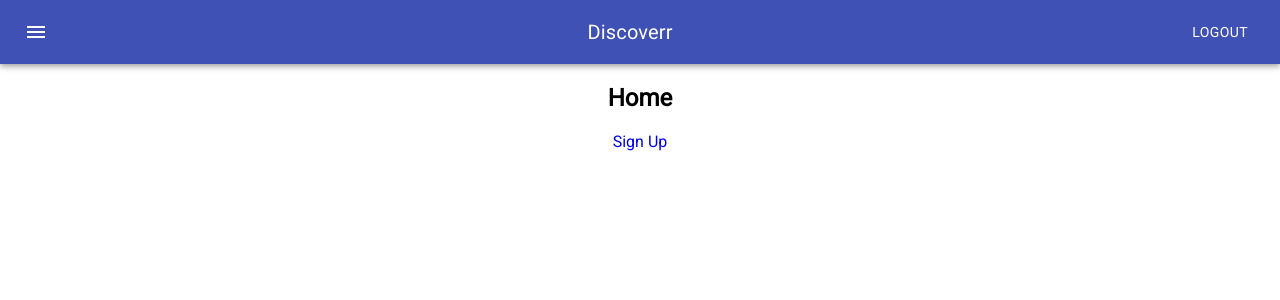
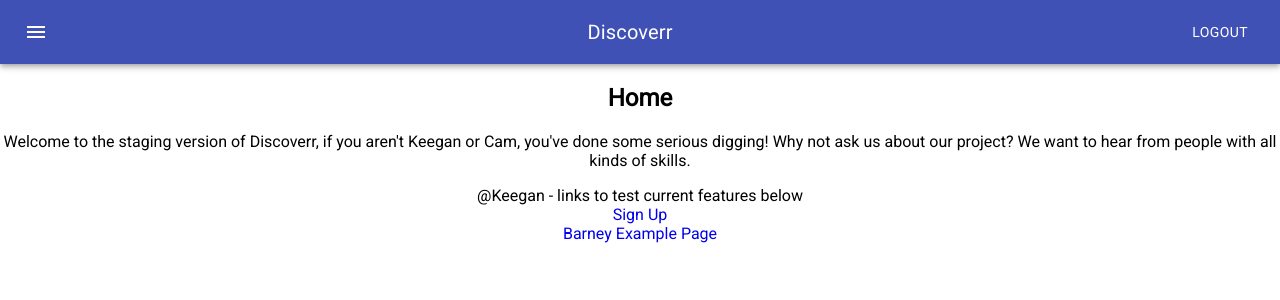
Before and after one commit to Reikon95/discoverr, a React (Create React App) app: page / in a window 1280 px wide. Shown: the top 300 px of the page. Built offline with nearby package versions, Linux system fonts and the light colour scheme.

Commit message:
staging help links

```diff
--- a/src/App.js
+++ b/src/App.js
@@ -130,7 +130,14 @@ function Home() {
   return (
     <div>
       <h2>Home</h2>
-      <Link to="/signup">Sign Up</Link>
+      <div>
+      <p>Welcome to the staging version of Discoverr, if you aren't Keegan or Cam, you've done some serious digging! Why not ask us about our project? We want to hear from people with all kinds of skills.</p>
+
+      @Keegan - links to test current features below
+      </div>
+      <div>
+      <Link to="/signup">Sign Up</Link></div>
+      <Link to='/showcase'>Barney Example Page</Link>
     </div>
   )
 }
```
